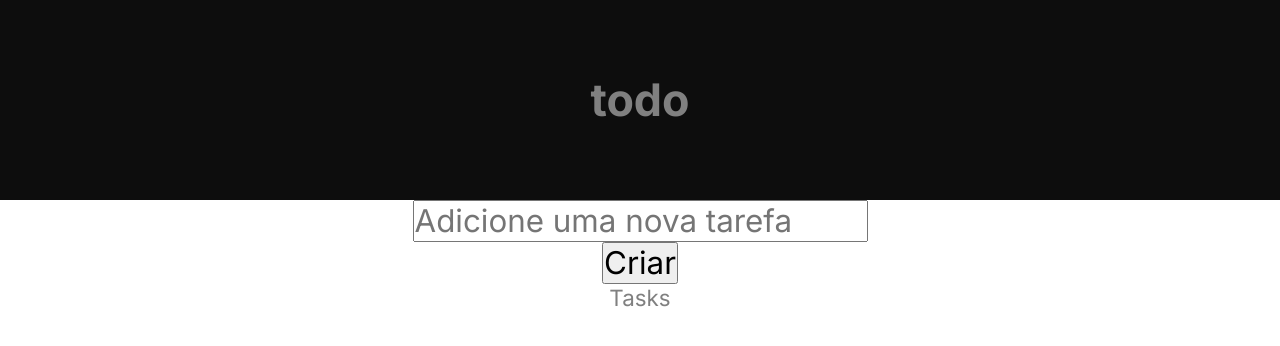
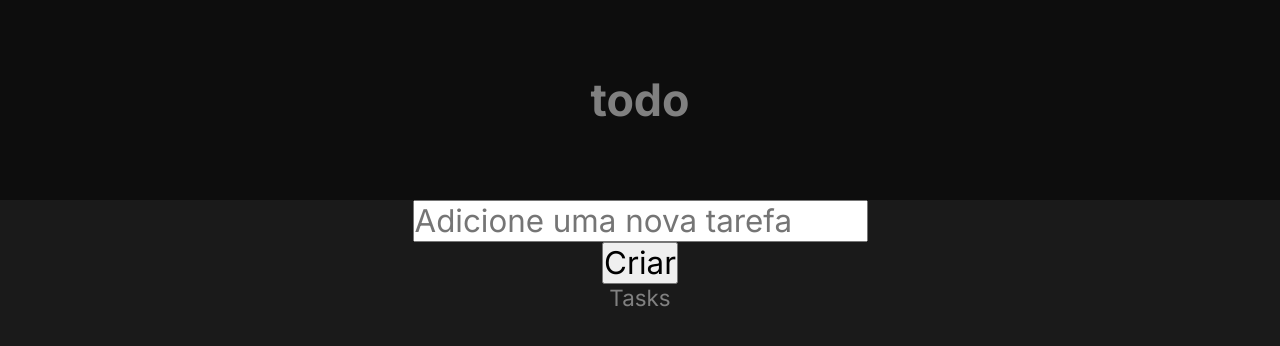
Before and after one commit to DericksonLossIT/desafio01-conceitos-react, a React (Vite) app: page / in a window 1280 px wide. Shown: the top 346 px of the page. Built offline with nearby package versions, Linux system fonts and the light colour scheme.

Commit message:
changes background to grey and adds images

```diff
--- a/src/global.css
+++ b/src/global.css
@@ -26,7 +26,7 @@
 }
 
 body {
-  background-color: var(--gray-900);
+  background-color: var(--gray-600);
   color: var(--gray-300);
   -webkit-font-smoothing: antialiased;
 }
```
